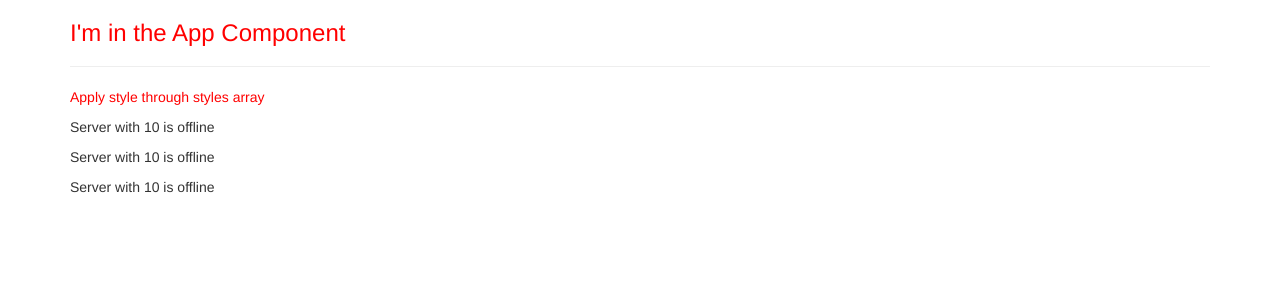
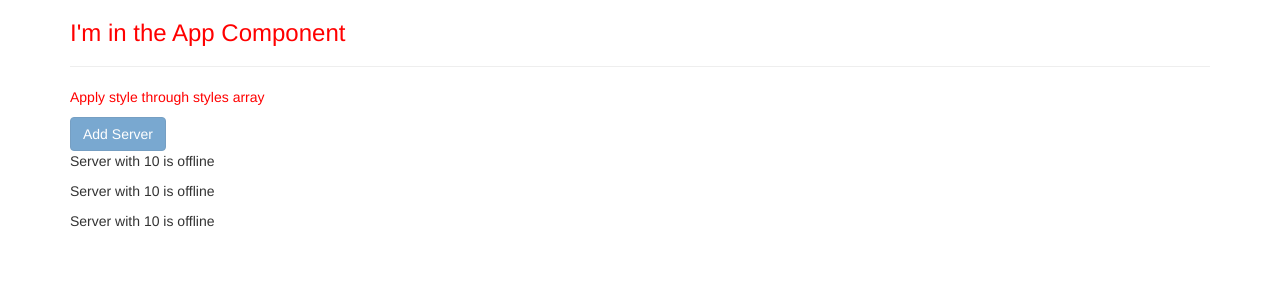
Before and after one commit to sailesh97/Learn-Angular, an Angular app: page / in a window 1280 px wide. Shown: the top 300 px of the page. Built offline with nearby package versions, Linux system fonts and the light colour scheme.

Commit message:
Introducton to Data Binding(Property Binding)

```diff
--- a/src/app/servers/servers.component.html
+++ b/src/app/servers/servers.component.html
@@ -1,3 +1,36 @@
+<button
+    class="btn btn-primary"
+    [disabled]='allowNewServer'
+>Add Server</button>
+
 <app-server></app-server>
 <app-server></app-server>
 <app-server></app-server>
+
+<!--
+    To bind allowNewServer with the button element, we're using property binding.
+
+    To achieve property binding, we need to wrap *prop with [], which tells Angular we want to dynamicallybind some poperty.
+
+    When browser parses an HTML document during CRITICAL RENDERING PATH, it converts each HTML element to an element of Document Object Model.
+    So this DOMElemnt has a lot of properties from which many can't even set through our HTML code. These all properties you can find IF you console a HTML element and Check it's __proto__ object
+
+    But for button elemtnt, we can set the disabled property from HTML code.
+        e.g: <button disabled>Add Server </button> -- Disabled Button
+            <button> Add Server </button> Not disabled button
+
+    But here in Angular, when we use property binding, it's not same as above example.
+    When we wrap any HTMLElementProp within [], we're directly binding the value(allowNewServer) to the native "disabled" property of DOMButton element, not the HTML we write HTML file
+
+    Different HTML elememt seeks different type of values,
+    disabled property of button seeks a boolean value. Other properties may seek a string or any other data type value.
+    So, the values of the property depends on the property itself.
+
+    For disabled property, the value should be anything(any expression, ternary operator, function call) that resolves to a boolean.
+
+    So what Angular does here in property binding is:
+    When the allowNewServer changes, Angular interacts with the DOM at runtime and changes it(It accesses the Button element from DOM, and accesses the disabled property and changes it's value.) which makes the button enabled again.
+
+    Besides binding to HTML element properties,
+    we can also bind to properties of directives or properties of custom element created by us as well.
+-->
--- a/src/app/servers/servers.component.ts
+++ b/src/app/servers/servers.component.ts
@@ -9,8 +9,12 @@ import { Component, OnInit } from '@angular/core';
   styleUrls: ['./servers.component.css'] // As it's an array, you can use multiple stylesheets
 })
 export class ServersComponent implements OnInit {
-
-  constructor() { }
+  allowNewServer = false;
+  constructor() {
+    setTimeout(() => {
+      this.allowNewServer = true;
+    }, 2000)
+  }
 
   ngOnInit(): void {
   }
```
